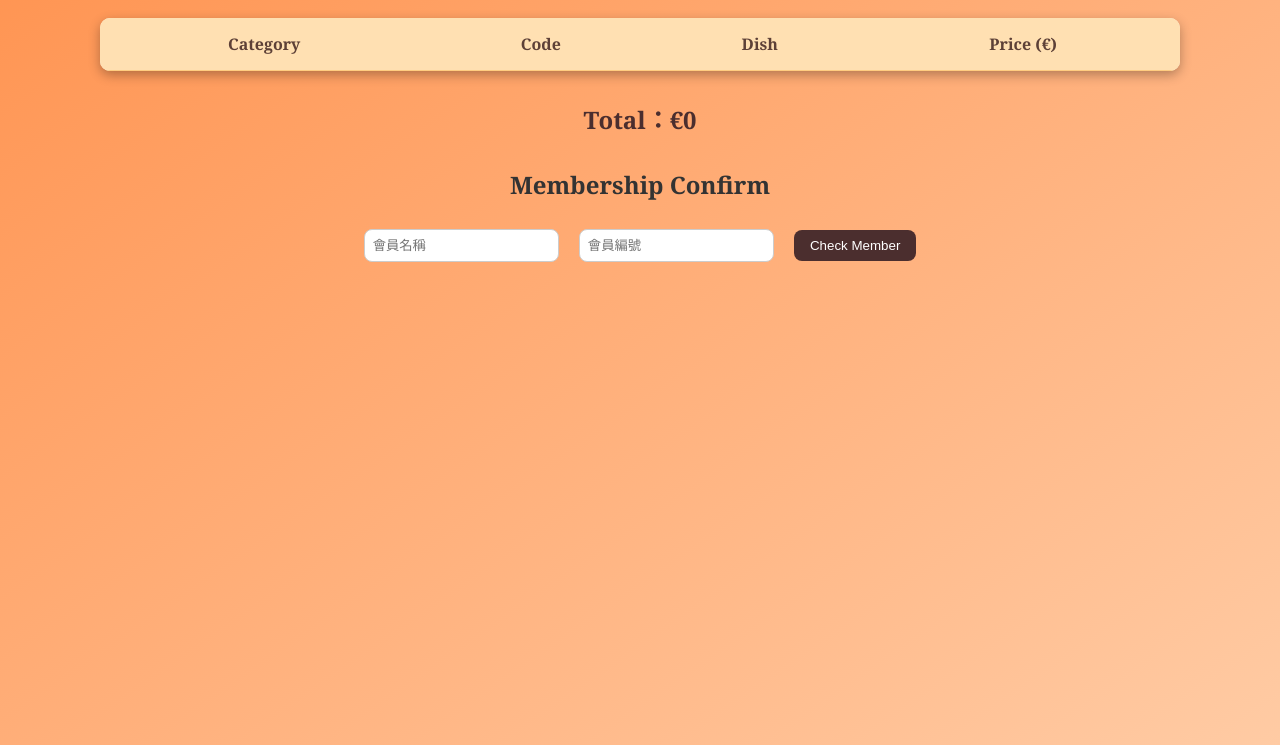
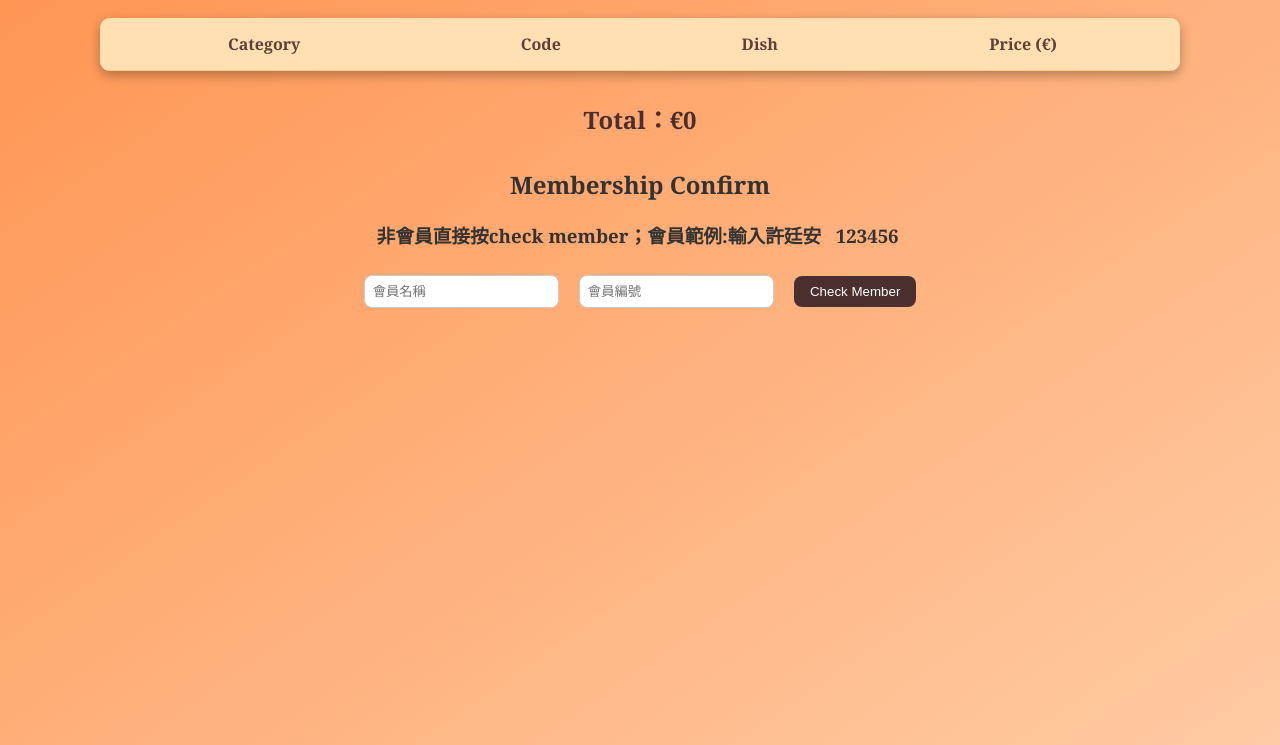
Before and after one commit to T-ManNo1/T-ManNo1.github.io, a plain HTML site: page page4.html in a window 1280 px wide. Shown: the part 135-880 px from the top of the page. Drawn offline with Linux system fonts and the light colour scheme.

Commit message:
Update page4.html

```diff
--- a/page4.html
+++ b/page4.html
@@ -169,6 +169,7 @@
 
     <div class="member-section">
       <h2>Membership Confirm</h2>
+      <h3>非會員直接按check member；會員範例:輸入許廷安&nbsp;&nbsp;&nbsp123456&nbsp</h3>
       <input type="text" id="member-name" placeholder="會員名稱">
       <input type="text" id="member-id" placeholder="會員編號">
       <button onclick="checkMember()">Check Member</button>
```
